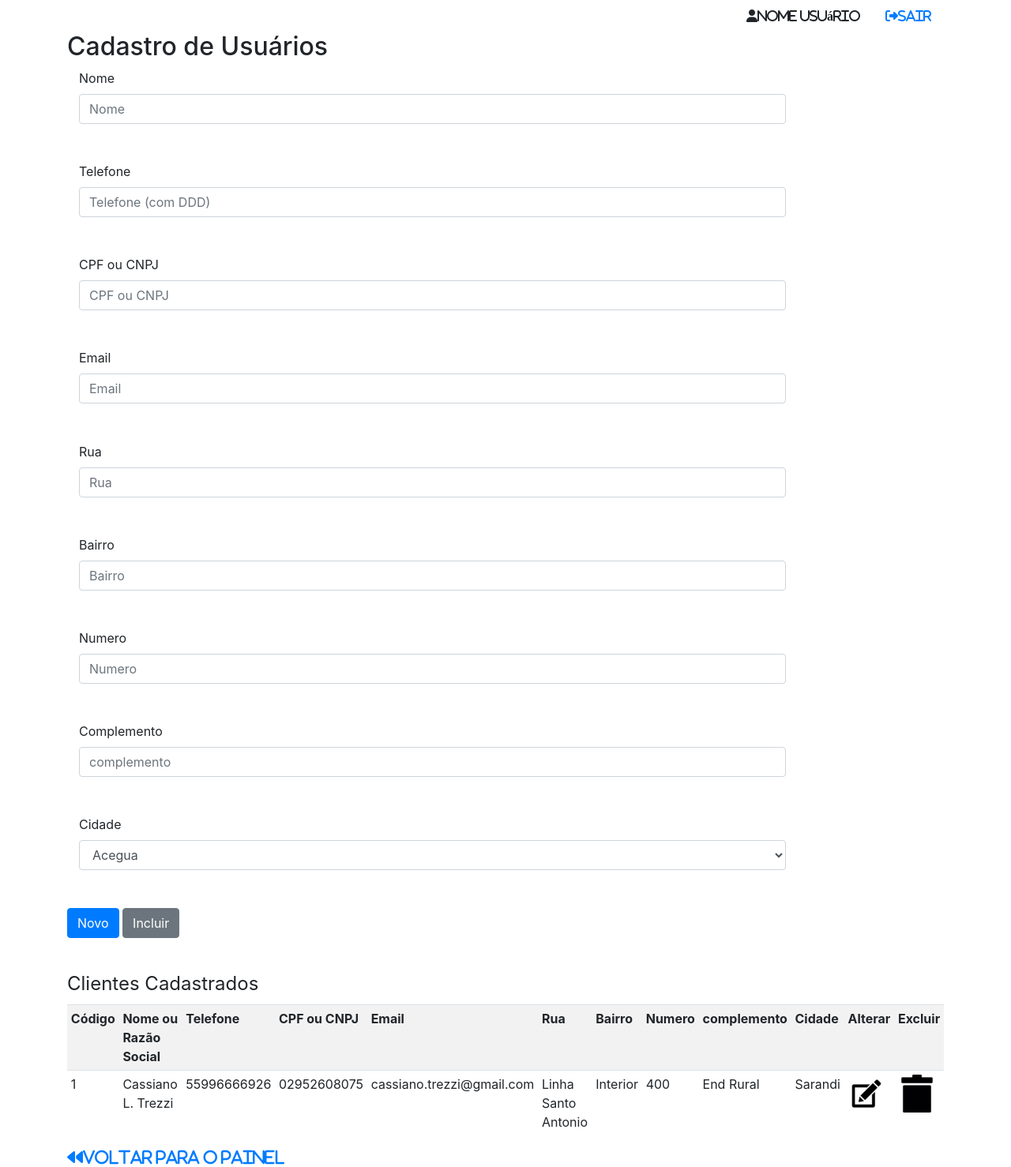
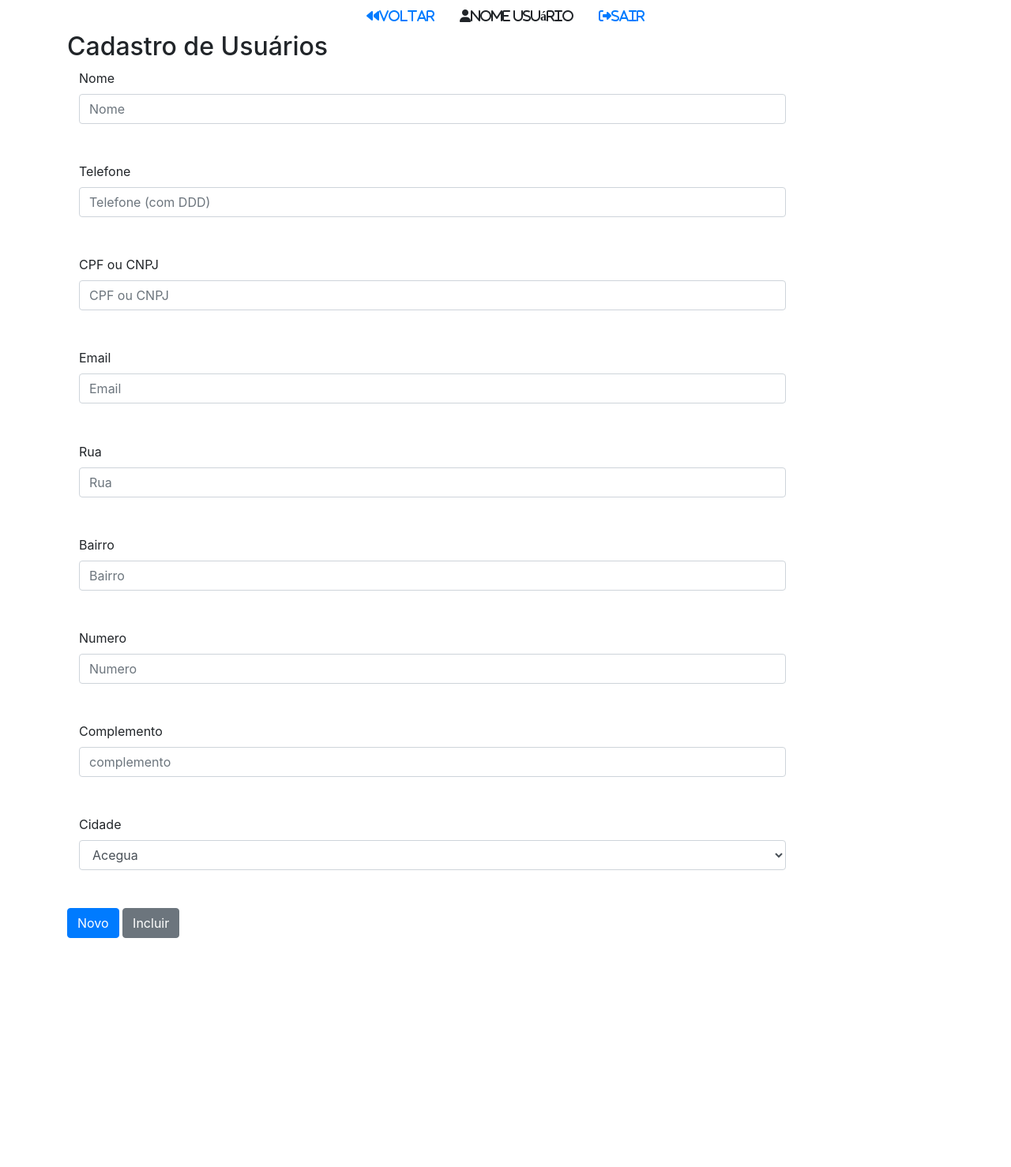
Before and after one commit to trabalhosiffartrezzi/tcc, a PHP site: page /cadastrarclientes.php in a window 1280 px wide. Shown: the whole page at 79% size. After the commit the page ends 1188 px from the top, so only its background shows below. Run offline with PHP 8.4, Linux system fonts and the light colour scheme; a user stored in the database is signed in; data comes from the database, SQL or seed files in the repository; some libraries are stand-ins or nearby versions.

Commit message:
Ajustes de Programacao

```diff
--- a/cadastrarclientes.php
+++ b/cadastrarclientes.php
@@ -2,6 +2,10 @@
 <html>
 <head>
   <title>Gerenciar Usuários</title>
+
+
+  <meta name="viewport" content="width=device-width, initial-scale=1, shrink-to-fit=no">
+  <meta charset="utf-8">
 
   <?php
 
@@ -253,64 +257,10 @@
      }
    }
 
-   $sql_listar = "select endereco.idenderec, endereco.rua, endereco.bairro, endereco.numero, endereco.complemento, endereco.cidadeid, usuario.iduser, usuario.nome, usuario.telefone, usuario.cpf_cnpj, usuario.email,usuario.enderecoid, cidade.nomecidade
-        from
-          endereco, usuario, cidade
-        where
-          endereco.idenderec = usuario.enderecoid and
-          endereco.cidadeid = cidade.idcidade
-        order by usuario.nome";
-
-   $lista = mysqli_query($bd, $sql_listar);
-
-   if ( mysqli_num_rows($lista) > 0 ) {
-
-    $tabela = "<table class='table-striped table table-sm'>";
-
-    $tabela = $tabela."<tr><th>Código</th><th>Nome ou Razão Social</th><th>Telefone</th><th>CPF ou CNPJ</th><th>Email</th><th>Rua</th><th>Bairro</th><th>Numero</th><th>complemento</th><th>Cidade</th>
-                 <th>Alterar</th><th>Excluir</th></tr>";
-
-    while ( $dados = mysqli_fetch_assoc($lista) ) {
-
-       $videnderec     = $dados["idenderec"];
-       $vrua  = $dados["rua"];
-       $vbairro  = $dados["bairro"];
-       $vnumero = $dados["numero"];
-       $vcomplemento  = $dados["complemento"];
-       $vcidadeid  = $dados["cidadeid"];
-       $vnomecidade     = $dados["nomecidade"];
-       $vidsuer     = $dados["iduser"];
-       $vnome     = $dados["nome"];
-       $vtelefone     = $dados["telefone"];
-       $vcpf_cnpj     = $dados["cpf_cnpj"];
-       $vemail     = $dados["email"];
-
-
-       $alterar = "<form method='post'>
-                      <input type='hidden' name='iduser' value='$vidsuer'>
-                      <input type='hidden' name='acao' value='BUSCAR'>
-                      <input type='image' src='./img/editar.png'>
-                   </form>";
-
-       $excluir = "<form method='post'>
-                      <input type='hidden' name='iduser' value='$vidsuer'>
-                      <input type='hidden' name='acao' value='EXCLUIR'>
-                      <input type='image' src='./img/deletar.png'>
-
-                   </form>";
-
-       $tabela = $tabela."<tr><td>$vidsuer</td><td>$vnome</td><td>$vtelefone</td><td>$vcpf_cnpj</td><td>$vemail</td><td>$vrua</td><td>$vbairro</td><td>$vnumero</td><td>$vcomplemento</td><td>$vnomecidade</td>
-            <td>$alterar</td><td>$excluir</td></tr>";
-    }
-
-    $tabela = $tabela."</table>";
-   } else
-      $tabela = "não há dados para listar";
-
-
     ?>
 <div class="container w-70">
-      <ul class="nav justify-content-end">
+      <ul class="nav justify-content-center">
+        <a class="nav-link" href="painelvendedor.php"><i class="fas fa-backward">Voltar</i></a>
         <a class="nav-link disabled"><i class="fas fa-user">Nome Usuário</i></a>
         <a class="nav-link" href="#"><i class="fas fa-sign-out-alt">Sair</i></a>
       </ul>
@@ -405,17 +355,17 @@
 <br>
 
 <div class="container">
+  <?php
 
-<fieldset>
-<legend>Clientes Cadastrados</legend>
+  if (isset($result1) == true && isset($result1) == true) {
+    echo '<div class="alert alert-success" role="alert">
+            Cliente cadastrado com sucesso!
+          <a class="nav-link active" href="painelvendedor.php">Clique aqui para retornar ao painel</a>
+          </div>';
+           }
+  ?>
+</div>
 
-     <?php echo $tabela; ?>
-
-</fieldset>
-</div>
-</div>
-<div class="container w-70">
-<a href="painelvendedor.php"><i class="fas fa-backward fa-lg">Voltar para o painel</i></a>
 </div>
 </body>
 </html>
--- a/painelvendedor.php
+++ b/painelvendedor.php
@@ -3,6 +3,8 @@
 <head>
 	<title>Painel do Vendedor</title>
 
+	<meta name="viewport" content="width=device-width, initial-scale=1, shrink-to-fit=no">
+	<meta charset="utf-8">
 	<?php
 
 	session_start();
@@ -22,11 +24,13 @@
 
     <script src="https://kit.fontawesome.com/5227edd223.js" crossorigin="anonymous"></script>
 
+
+
 </head>
 <body>
 
 	<div class="container w-70">
-		<ul class="nav justify-content-end">
+		<ul class="nav justify-content-center">
   			<a class="nav-link disabled"><i class="fas fa-user">Nome Usuário</i></a>
   			<a class="nav-link" href="#"><i class="fas fa-sign-out-alt">Sair</i></a>
   		</ul>
```
Also changed, not shown: inserirprodutos.php (+8 -4 lines), meuspedidos.php (+18 -50 lines), novopedido.php (+7 -5 lines), observacoes.php (+10 -7 lines).
